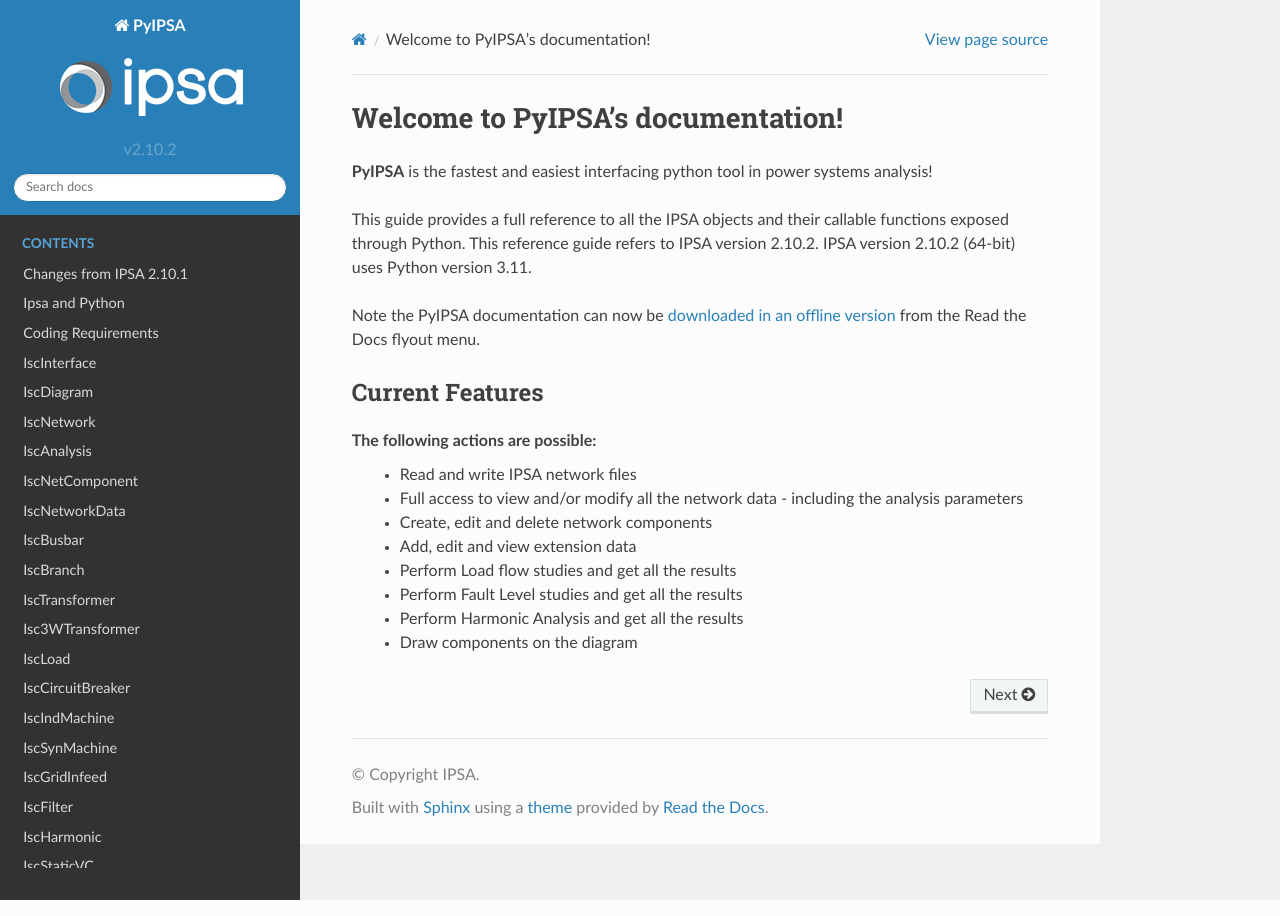
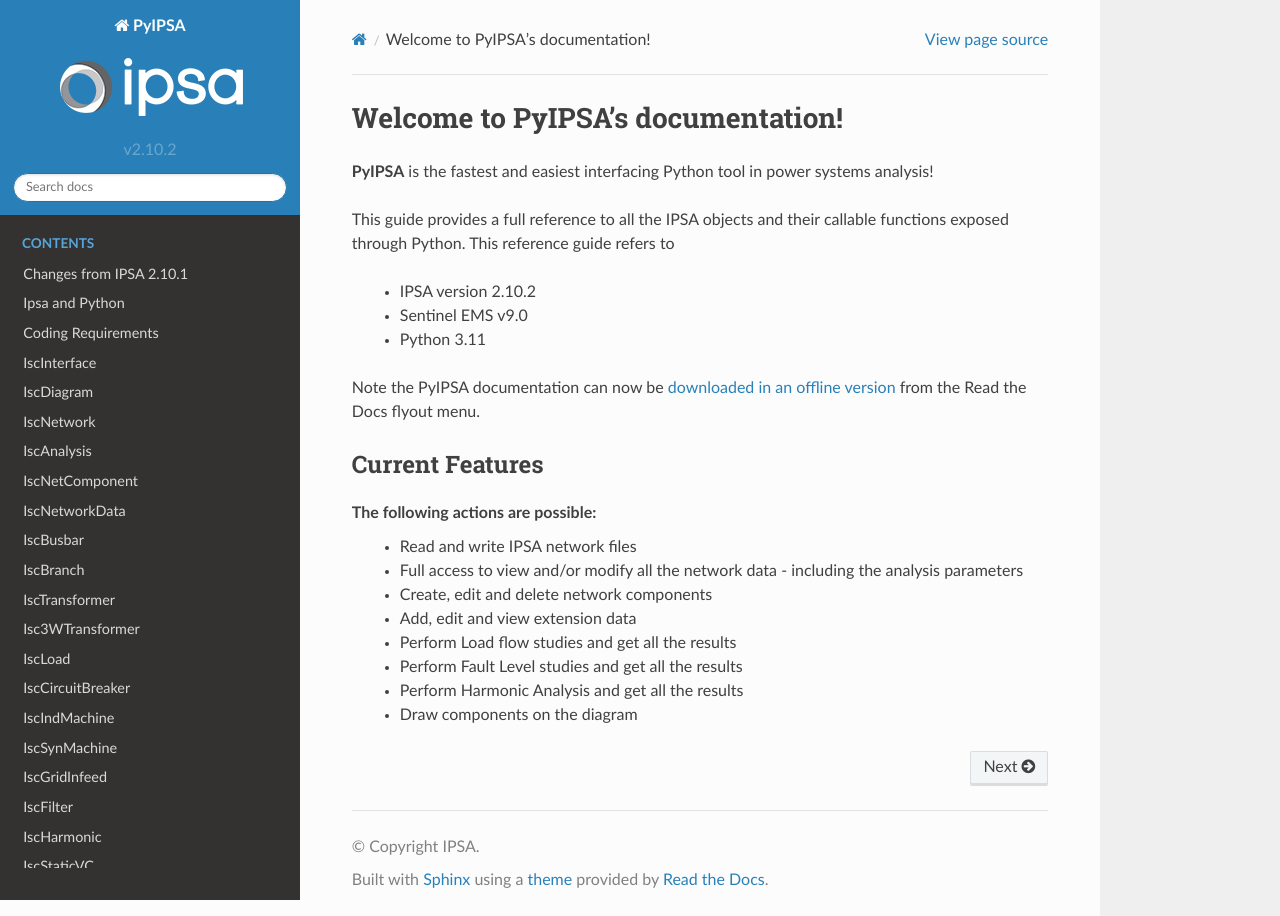
Before and after one commit to TNEI-Services/IPSA, a Sphinx documentation site: the page built from docs/index.rst, in a window 1280 px wide. Built offline with Sphinx 7.4.7 and the Read the Docs theme 2.0.0, drawn with Linux system fonts in a browser that asks for light colours.

Commit message:
Updating Index
under advisement from LH

```diff
--- a/docs/index.rst
+++ b/docs/index.rst
@@ -1,11 +1,14 @@
 Welcome to PyIPSA's documentation!
 ===================================
 
-**PyIPSA** is the fastest and easiest interfacing python tool in power systems analysis!
+**PyIPSA** is the fastest and easiest interfacing Python tool in power systems analysis!
 
 This guide provides a full reference to all the IPSA objects and their callable functions exposed through Python.
-This reference guide refers to IPSA version 2.10.2.
-IPSA version 2.10.2 (64-bit) uses Python version 3.11.
+This reference guide refers to
+
+      - IPSA version 2.10.2
+      - Sentinel EMS v9.0
+      - Python 3.11
 
 Note the PyIPSA documentation can now be |pdf_location_link| from the Read the Docs flyout menu.
 
```
